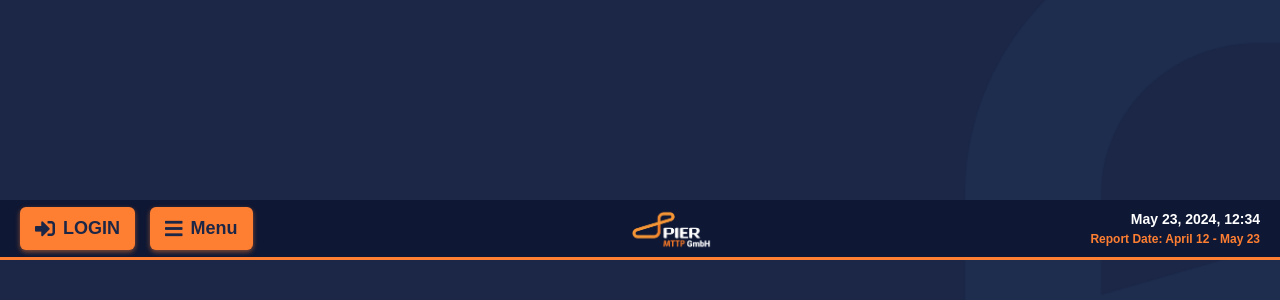
After one commit to olyala05/ORC24-front, a Flask app: page /dashboard in a window 1280 px wide. The commit adds this page. Shown: the part 170-470 px from the top of the page. Run offline with Flask 3, Linux system fonts and the light colour scheme; some libraries are stand-ins or nearby versions.

Commit message:
dashboard header yapıldı

```diff
--- a/app.py
+++ b/app.py
@@ -15,6 +15,9 @@ def index():
 def login():
     return render_template("login.html")
 
+@app.route("/dashboard")
+def dashborad():
+    return render_template("dashboard.html")
 
 if __name__ == '__main__':
     app.run(debug=True, port=5001)
--- a/static/css/styles.css
+++ b/static/css/styles.css
@@ -251,4 +214,92 @@ body::after {
   .login-btn {
     font-size: 12px;
   }
-} /*# sourceMappingURL=styles.css.map */
+}
+/* Header */
+.header {
+  display: flex;
+  align-items: center;
+  justify-content: space-between;
+  background-color: #0e1734;
+  padding: 10px 20px;
+  width: 100%;
+  height: 60px;
+  border-bottom: 3px solid #ff7f32;
+}
+
+/* Sol kısım (Butonlar) */
+.header-left {
+  display: flex;
+  align-items: center;
+  gap: 15px;
+}
+
+/* LOGIN ve MENU Butonları */
+.header-button {
+  background-color: #ff7f32;
+  color: #1c2747;
+  border: none;
+  padding: 8px 15px;
+  font-size: 18px;
+  font-weight: bold;
+  border-radius: 6px;
+  display: flex;
+  align-items: center;
+  gap: 8px;
+  cursor: pointer;
+  transition: all 0.3s ease-in-out;
+  box-shadow: 0 2px 5px rgba(255, 127, 50, 0.5);
+}
+.header-button:hover {
+  background: #fe5f00;
+  box-shadow: 0 4px 8px rgba(255, 127, 50, 0.7);
+}
+.header-button i {
+  font-size: 20px;
+}
+
+/* LOGO */
+.header-logo {
+  display: flex;
+  align-items: center;
+  justify-content: center;
+  flex-grow: 1;
+}
+.header-logo img {
+  height: 40px;
+}
+
+/* Sağ kısım (Tarih ve Rapor Tarihi) */
+.header-right {
+  display: flex;
+  flex-direction: column;
+  align-items: flex-end;
+  font-size: 14px;
+  color: #fff;
+}
+.header-right .date-time {
+  font-weight: bold;
+}
+.header-right .report-date {
+  font-size: 12px;
+  color: #ff7f32;
+  font-weight: bold;
+}
+
+/* Responsive - Küçük ekranlar için */
+@media (max-width: 768px) {
+  .header {
+    flex-direction: column;
+    height: auto;
+    padding: 10px;
+  }
+  .header-left,
+  .header-right {
+    width: 100%;
+    justify-content: center;
+    text-align: center;
+  }
+  .header-logo img {
+    height: 30px;
+  }
+}/*# sourceMappingURL=styles.css.map */
--- a/static/css/styles.scss
+++ b/static/css/styles.scss
@@ -217,3 +217,100 @@ body {
         font-size: 12px;
     }
 }
+
+
+
+/* Header */
+.header {
+    display: flex;
+    align-items: center;
+    justify-content: space-between;
+    background-color: #0e1734; // Koyu mavi arkaplan
+    padding: 10px 20px;
+    width: 100%;
+    height: 60px;
+    border-bottom: 3px solid #ff7f32; // Turuncu alt çizgi
+}
+
+/* Sol kısım (Butonlar) */
+.header-left {
+    display: flex;
+    align-items: center;
+    gap: 15px; // Butonlar arası boşluk
+}
+
+/* LOGIN ve MENU Butonları */
+.header-button {
+    background-color: #ff7f32;
+    color: #1c2747;
+    border: none;
+    padding: 8px 15px;
+    font-size: 18px;
+    font-weight: bold;
+    border-radius: 6px;
+    display: flex;
+    align-items: center;
+    gap: 8px;
+    cursor: pointer;
+    transition: all 0.3s ease-in-out;
+    box-shadow: 0 2px 5px rgba(255, 127, 50, 0.5);
+
+    &:hover {
+        background: darken(#ff7f32, 10%);
+        box-shadow: 0 4px 8px rgba(255, 127, 50, 0.7);
+    }
+
+    i {
+        font-size: 20px;
+    }
+}
+
+/* LOGO */
+.header-logo {
+    display: flex;
+    align-items: center;
+    justify-content: center;
+    flex-grow: 1; // Ortalamayı sağlıyor
+    img {
+        height: 40px;
+    }
+}
+
+/* Sağ kısım (Tarih ve Rapor Tarihi) */
+.header-right {
+    display: flex;
+    flex-direction: column;
+    align-items: flex-end;
+    font-size: 14px;
+    color: #fff;
+
+    .date-time {
+        font-weight: bold;
+    }
+
+    .report-date {
+        font-size: 12px;
+        color: #ff7f32;
+        font-weight: bold;
+    }
+}
+
+/* Responsive - Küçük ekranlar için */
+@media (max-width: 768px) {
+    .header {
+        flex-direction: column;
+        height: auto;
+        padding: 10px;
+    }
+
+    .header-left,
+    .header-right {
+        width: 100%;
+        justify-content: center;
+        text-align: center;
+    }
+
+    .header-logo img {
+        height: 30px;
+    }
+}
--- a/static/js/app.js
+++ b/static/js/app.js
@@ -76,7 +76,7 @@ document.addEventListener("DOMContentLoaded", function () {
 
 
 setTimeout(function () {
-    if (window.location.pathname !== "/login") {
+    if (window.location.pathname === "/" || window.location.pathname === "/index.html") {
         window.location.href = loginURL;
     }
 }, 5000);
--- /dev/null
+++ b/templates/dashboard.html
@@ -0,0 +1,27 @@
+{% extends "layout.html" %}
+
+{% block title %} ORC 24 Dashbord {% endblock title %}
+
+{% block content %}
+<header class="header">
+    <div class="header-left">
+        <button class="header-button">
+            <i class="fa-solid fa-sign-in-alt"></i> LOGIN
+        </button>
+        <button class="header-button">
+            <i class="fa-solid fa-bars"></i> Menu
+        </button>
+    </div>
+
+    <div class="header-logo">
+        <img src="{{ url_for('static', filename='images/logos/logo-01.webp') }}" alt="Pier MTTP Logo" class="logo">
+    </div>
+
+    <div class="header-right">
+        <div class="date-time">May 23, 2024, 12:34</div>
+        <div class="report-date">Report Date: April 12 - May 23</div>
+    </div>
+</header>
+
+
+{% endblock content %}
--- a/templates/login.html
+++ b/templates/login.html
@@ -47,10 +47,6 @@
                 </button>
             </div>
         </div>
-
-
-
-
         </div>
       </div>
     </div>
```
Also changed, not shown: other parts of static/css/styles.css (+8 -45 lines), static/css/dashboard.css (added, +46 -0 lines), static/css/dashboard.scss (added, +53 -0 lines), 2 other files.
